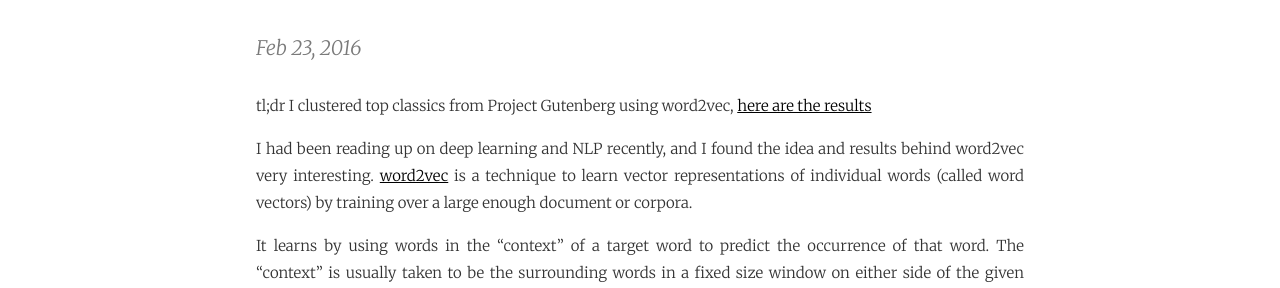
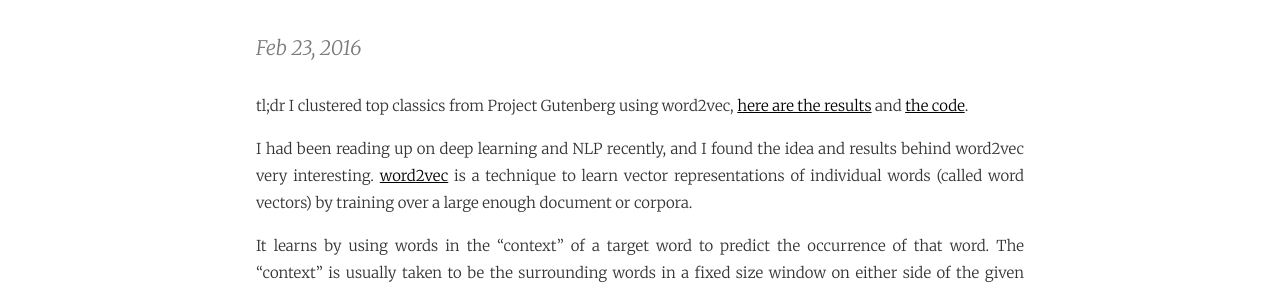
Before and after one commit to jayantj/jayantj.github.io, a Jekyll site: the page built from _posts/2016-02-23-project-gutenberg-word2vec.md, in a window 1280 px wide and 900 px high. Shown: the part 280-568 px from the top of the window. Built offline with Jekyll 4.4.1, drawn with Linux system fonts in a browser that asks for light colours; nearby versions of some CDN libraries; some web fonts are replaced; Markdown is read by kramdown in place of the engine named in the settings; comment, search, counter and statistics services are not loaded.

Commit message:
updates links in gutenberg post

```diff
--- a/_posts/2016-02-23-project-gutenberg-word2vec.md
+++ b/_posts/2016-02-23-project-gutenberg-word2vec.md
@@ -2,10 +2,10 @@
 layout: post
 title: Project Gutenberg and Word2Vec
 date: 2016-02-23
-summary: Clustering classic literature through deep learning
+summary: Clustering classic literature with deep learning
 categories: articles
 ---
-tl;dr I clustered top classics from Project Gutenberg using word2vec, [here are the results](#results)
+tl;dr I clustered top classics from Project Gutenberg using word2vec, [here are the results](#results) and [the code](https://github.com/jayantj/w2vec-similarity).
 
 I had been reading up on deep learning and NLP recently, and I found the idea and results behind word2vec very interesting.
 [word2vec](https://code.google.com/archive/p/word2vec/) is a technique to learn vector representations of individual words (called word vectors) by training over a large enough document or corpora.
@@ -111,7 +111,7 @@
 
 The vectorized approach actually involves a higher number of computations - this is because in the naive method, `model.most_similar` is only called in case the word is present in the model, hence avoiding a few multiplications. However, despite the higher number of computations, numpy seems to perform a large matrix multiplication much faster than a large number of smaller matrix multiplications. This seems like another interesting tidbit to find out more about, and I might look into this later. On a related note, `np.argpartition` (method for partially sorting an array, taking a significant chunk of time) seems to work the other way round - running it on a single large matrix took significantly more time than running it on the individual rows of the matrix.
 
-The code for the vectorized method can be found [here]().
+The code for the vectorized method can be found [here](https://github.com/jayantj/w2vec-similarity/blob/master/evaluate/evaluate.py#L16-L84).
 
 Getting back to the problem at hand, once I had a similarity measure between documents, clustering them seemed like the obvious next step. The only issue was, word2vec works better for larger document sizes, and most clustering datasets that I could quantitatively evaluate my method on seemed to have fairly small document sizes. So I simply downloaded a sample from the top 100 ebooks on Project Gutenberg and ran it on those - I was quite interested in seeing how classic literature could be clustered. I used [Spectral Clustering](http://scikit-learn.org/stable/modules/clustering.html#spectral-clustering) for clustering the books from the similarity matrix, and [Spectral Embedding](http://scikit-learn.org/stable/modules/manifold.html#spectral-embedding), a manifold learning technique to reduce the dimensionality to 2 dimensions for visualization.
 
```
